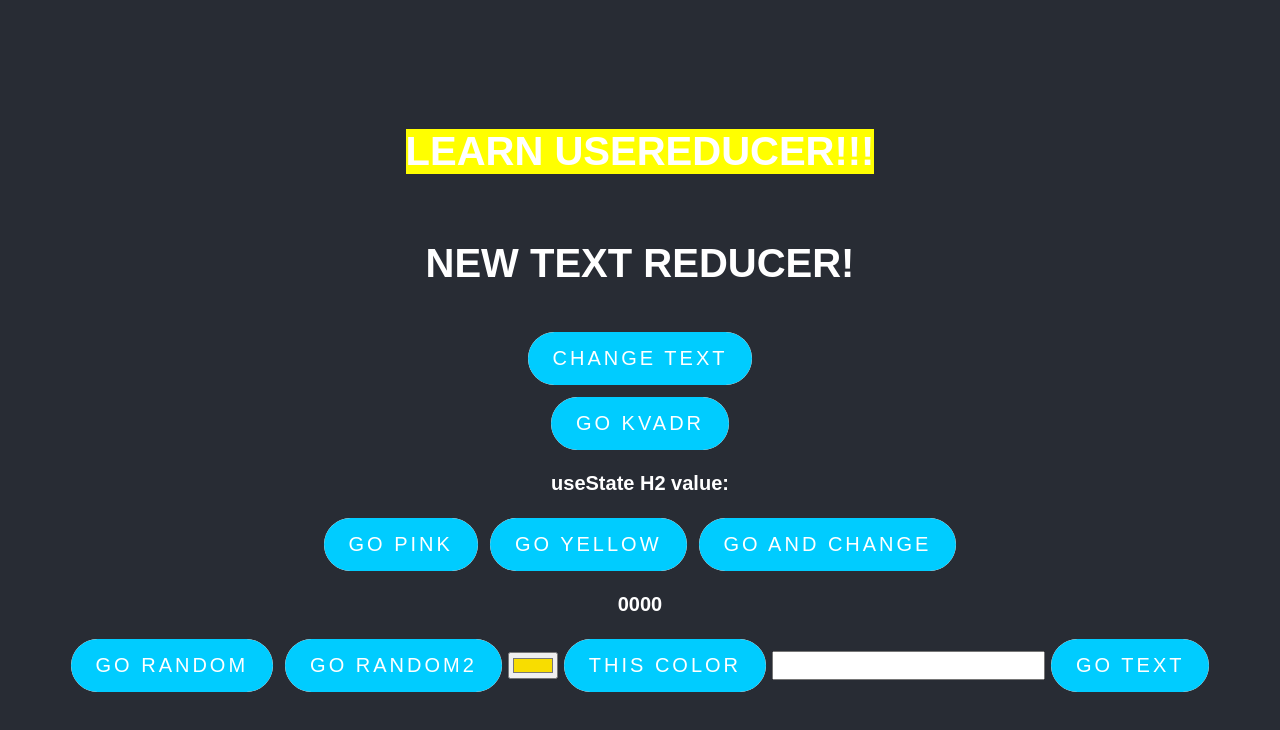
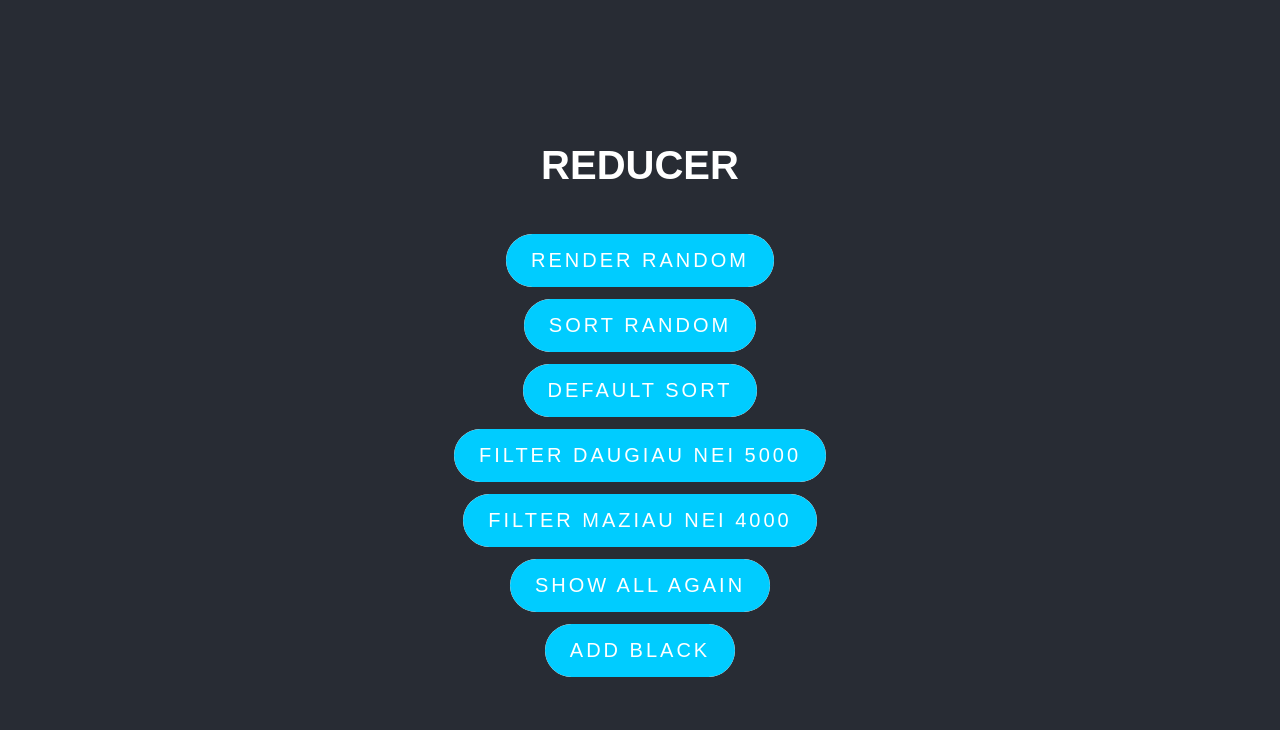
Before and after one commit to Kristle22/react, a React (Create React App) app: page / in a window 1280 px wide. Shown: the top 730 px of the page. Built offline with nearby package versions, Linux system fonts and the light colour scheme.

Commit message:
class_practice Reducer

```diff
--- a/src/App.jsx
+++ b/src/App.jsx
@@ -1,140 +1,80 @@
-import { useState, useReducer, useEffect } from 'react';
+import { useReducer } from 'react';
 import './App.scss';
-import colorReducer from './Reducers/colorReducer';
-import randomReducer from './Reducers/randomReducer';
-import rand from './FUNCTIONS/randNumbers';
-import textReducer from './Reducers/textReducer';
-import kvadrReducer from './Reducers/kvadrReducer';
+import renderReducer from './Reducers/renderReducer';
+import randColor from './FUNCTIONS/randColor';
 
 function App() {
-  const [color, dispachColor] = useReducer(colorReducer, 'yellow');
-  const [random, dispachRandom] = useReducer(randomReducer, '0000');
+  const [render, dispachRender] = useReducer(renderReducer, []);
 
-  const [text, dispachText] = useReducer(textReducer, 'New text reducer!');
-
-  const [colorInput, setColorInput] = useState('#f8dd00');
-
-  const [inputText, setInputText] = useState('');
-
-  const [h2, setH2] = useState('');
-
-  const [kvadr, dispachKvadr] = useReducer(kvadrReducer, []);
-
-  const goPink = () => {
+  const renderRandom = () => {
     const action = {
-      type: 'go_pink',
+      type: 'randomNumbers',
     };
-    dispachColor(action);
+    dispachRender(action);
+  };
+  const sortRandom = () => {
+    const action = {
+      type: 'sort',
+    };
+    dispachRender(action);
   };
 
-  const goYellow = () => {
+  const filterUp5000 = () => {
     const action = {
-      type: 'go_y',
+      type: 'more_than',
     };
-    dispachColor(action);
+    dispachRender(action);
   };
 
-  const goChange = () => {
+  const filterBelow4000 = () => {
     const action = {
-      type: 'change_color',
+      type: 'less_than',
     };
-    dispachColor(action);
+    dispachRender(action);
   };
 
-  const goRandom = () => {
+  const showAll = () => {
     const action = {
-      type: 'go_rand',
+      type: 'show_all',
     };
-    dispachRandom(action);
+    dispachRender(action);
   };
 
-  const goRandom2 = () => {
+  const defSort = () => {
     const action = {
-      type: 'go_rand2',
-      payload: rand(0, 100),
+      type: 'def_sort',
     };
-    dispachRandom(action);
+    dispachRender(action);
   };
 
-  const goChangeTo = () => {
+  const addBlack = () => {
     const action = {
-      type: 'change_colorTo',
-      payload: colorInput,
+      type: 'add_black',
     };
-    dispachColor(action);
+    dispachRender(action);
   };
-
-  const goChangeText = () => {
-    const action = {
-      type: 'change_text',
-      payload: inputText,
-    };
-    dispachText(action);
-  };
-
-  const goText = () => {
-    setH2(inputText);
-    const action = {
-      type: 'go_text',
-      payload: inputText,
-    };
-    dispachRandom(action);
-  };
-
-  const goKvadr = () => {
-    const action = {
-      type: 'go_kvadr',
-    };
-    dispachKvadr(action);
-  };
-
-  // useEffect(() => {
-  //   setInterval(() => dispachColor({ type: 'change_color' }), 3000);
-  // }, []);
 
   return (
     <div className='App'>
       <header className='App-header'>
-        <h1 style={{ backgroundColor: color }}> Learn useReducer!!!</h1>
-        <h1>{text}</h1>
-        <i>{inputText}</i>
-        <button onClick={goChangeText}>Change Text</button>
+        <h1>REDUCER</h1>
         <div className='kvc'>
-          {kvadr.map((k, i) => (
-            <div key={i} className='kv'>
-              {k}
-            </div>
-          ))}
+          {render.map((k, i) =>
+            k.show ? (
+              <div key={i} className='kv' style={{ background: k.color }}>
+                <i>{k.number}</i>
+                {/* {k} */}
+              </div>
+            ) : null
+          )}
         </div>
-        <button onClick={goKvadr}>GO Kvadr</button>
-
-        <h2>useState H2 value: {h2}</h2>
-        <div className='kvc'>
-          <button onClick={goPink}>Go pink</button>
-          <button onClick={goYellow}>Go yellow</button>
-          <button onClick={goChange}>Go and Change</button>
-        </div>
-        <h2>{random}</h2>
-        <div className='kvc'>
-          <button onClick={goRandom}>Go random</button>
-          <button onClick={goRandom2}>Go random2</button>
-          <input
-            type='color'
-            value={colorInput}
-            onChange={(e) => {
-              setColorInput(e.target.value);
-            }}
-          />
-          <button onClick={goChangeTo}>this color</button>
-          <input
-            type='text'
-            value={inputText}
-            onChange={(e) => {
-              setInputText(e.target.value);
-            }}
-          />
-          <button onClick={goText}>GO Text</button>
-        </div>
+        <button onClick={renderRandom}>Render random</button>
+        <button onClick={sortRandom}>Sort random</button>
+        <button onClick={defSort}>Default sort</button>
+        <button onClick={filterUp5000}>Filter daugiau nei 5000</button>
+        <button onClick={filterBelow4000}>Filter maziau nei 4000</button>
+        <button onClick={showAll}>Show all again</button>
+        <button onClick={addBlack}>Add Black</button>
       </header>
     </div>
   );
--- /dev/null
+++ b/src/Reducers/renderReducer.js
@@ -0,0 +1,55 @@
+
+import rand from '../FUNCTIONS/randNumbers';
+import randColor from '../FUNCTIONS/randColor';
+
+function renderReducer(state, action) {
+  let newState;
+
+  switch (action.type) {
+    case 'randomNumbers':
+      newState = [...Array(10)].map((_, i) => ({
+        number: ('' + rand(0, 9999)).padStart(4, 0),
+        color: randColor(),
+        show: true,
+        row: i
+      }));
+      //   newState = [];
+      // for (let i = 0;i < 10;i++) {
+      //   newState.push(('' + rand(0, 9999)).padStart(4, 0));
+      // }
+      break;
+    case 'sort':
+      newState = [...state].sort((a, b) => {
+        if (a.number > b.number) return -1;
+        if (a.number < b.number) return 1;
+        return 0;
+      });
+      break;
+    case 'def_sort':
+      newState = [...state].sort((a, b) => a.row - b.row);
+      break;
+    case 'more_than':
+      newState = state.map(obj => obj.number > 5000 ? { ...obj, show: true } : { ...obj, show: false })
+      break;
+    case 'less_than':
+      newState = state.map(obj => obj.number < 4000 ? { ...obj, show: true } : { ...obj, show: false });
+      break;
+    case 'show_all':
+      newState = state.map(obj => ({ ...obj, show: true }));
+      break;
+
+    case 'add_black':
+      newState = [...state, {
+        number: ('' + rand(0, 9999)).padStart(4, 0),
+        color: '#000',
+        show: true,
+        row: state.length
+      },];
+      break;
+    default:
+      newState = [...state];
+  }
+  return newState;
+}
+
+export default renderReducer;
```
Also changed, not shown: src/App_Reducer.jsx (added, +142 -0 lines).
